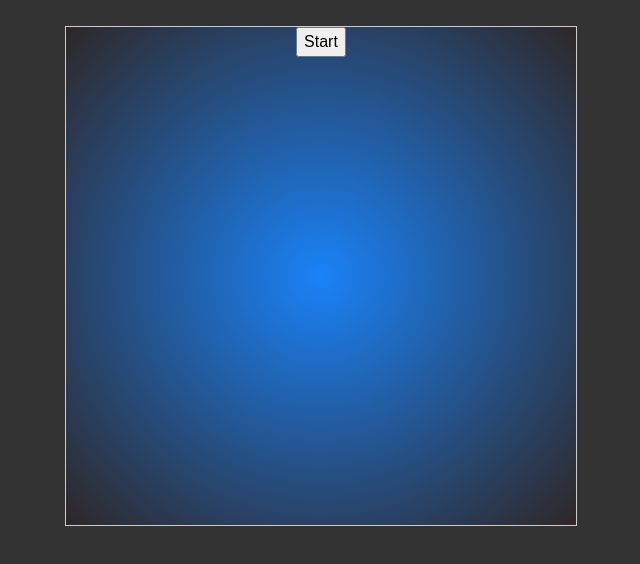
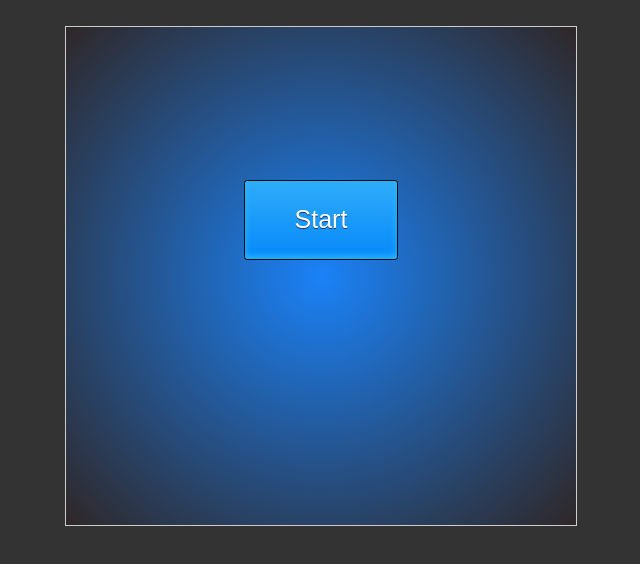
Before and after one commit to Mark071198/JS, a plain HTML site: page index.html in a window 1280 px wide. Shown: the part 48-612 px from the top of the page, without its empty margins (319-959 px from the left). Drawn offline with nearby package versions, Linux system fonts and the light colour scheme.

Commit message:
add css part2

```diff
--- a/css/style.css
+++ b/css/style.css
@@ -31,3 +31,28 @@ body #wrapper #container {
   overflow: hidden;
   position: relative;
 }
+body #wrapper #container #create {
+  -moz-box-shadow: inset 0px -3px 7px 0px #29bbff;
+  -webkit-box-shadow: inset 0px -3px 7px 0px #29bbff;
+  box-shadow: inset 0px -3px 7px 0px #29bbff;
+  background: -webkit-gradient(linear, left top, left bottom, color-stop(0.05, #2dabf9), color-stop(1, #0688fa));
+  background: -moz-linear-gradient(top, #2dabf9 5%, #0688fa 100%);
+  background: -webkit-linear-gradient(top, #2dabf9 5%, #0688fa 100%);
+  background: -o-linear-gradient(top, #2dabf9 5%, #0688fa 100%);
+  background: -ms-linear-gradient(top, #2dabf9 5%, #0688fa 100%);
+  background: linear-gradient(to bottom, #2dabf9 5%, #0688fa 100%);
+  background-color: #2dabf9;
+  -moz-border-radius: 3px;
+  -webkit-border-radius: 3px;
+  border-radius: 3px;
+  border: 1px solid #0b0e07;
+  display: inline-block;
+  cursor: pointer;
+  color: #ffffff;
+  font-family: Arial;
+  font-size: 25px;
+  padding: 20px 50px;
+  margin-top: 30%;
+  text-decoration: none;
+  text-shadow: 0px 1px 0px #263666;
+}
```
